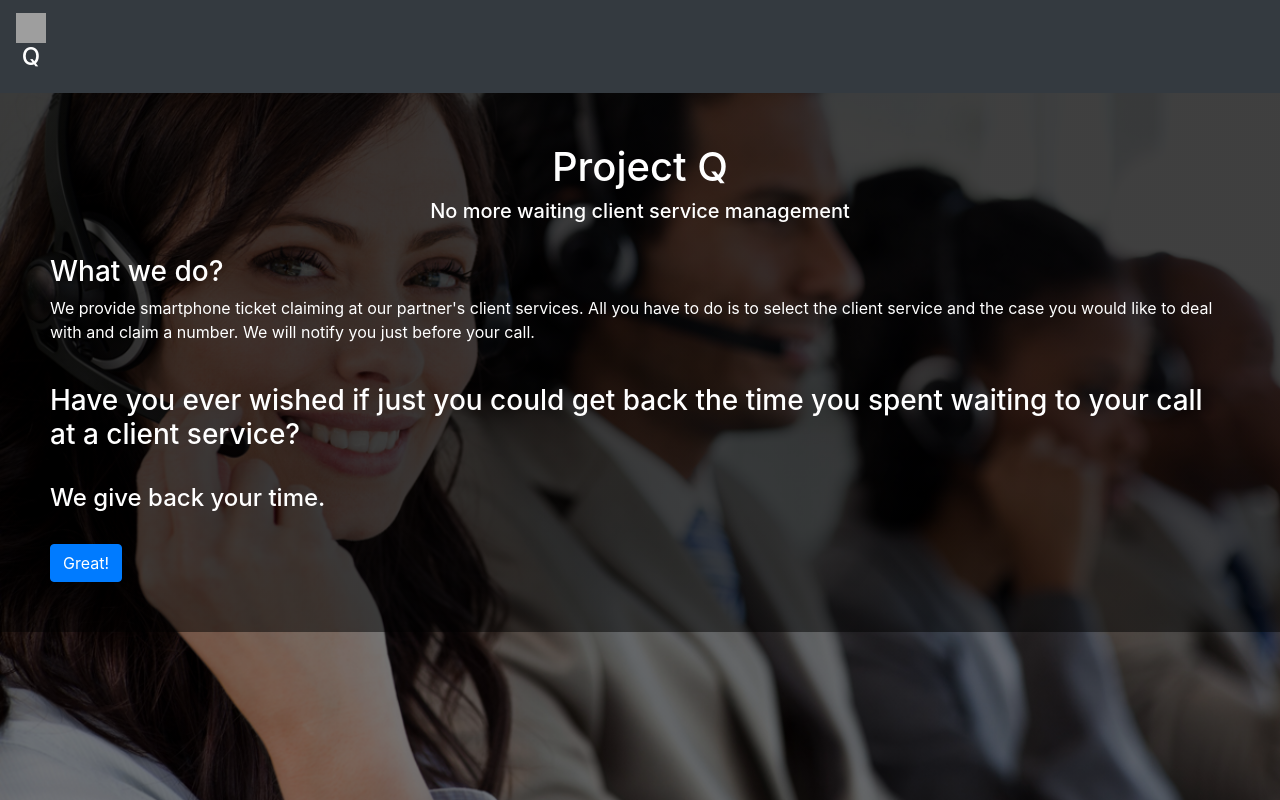
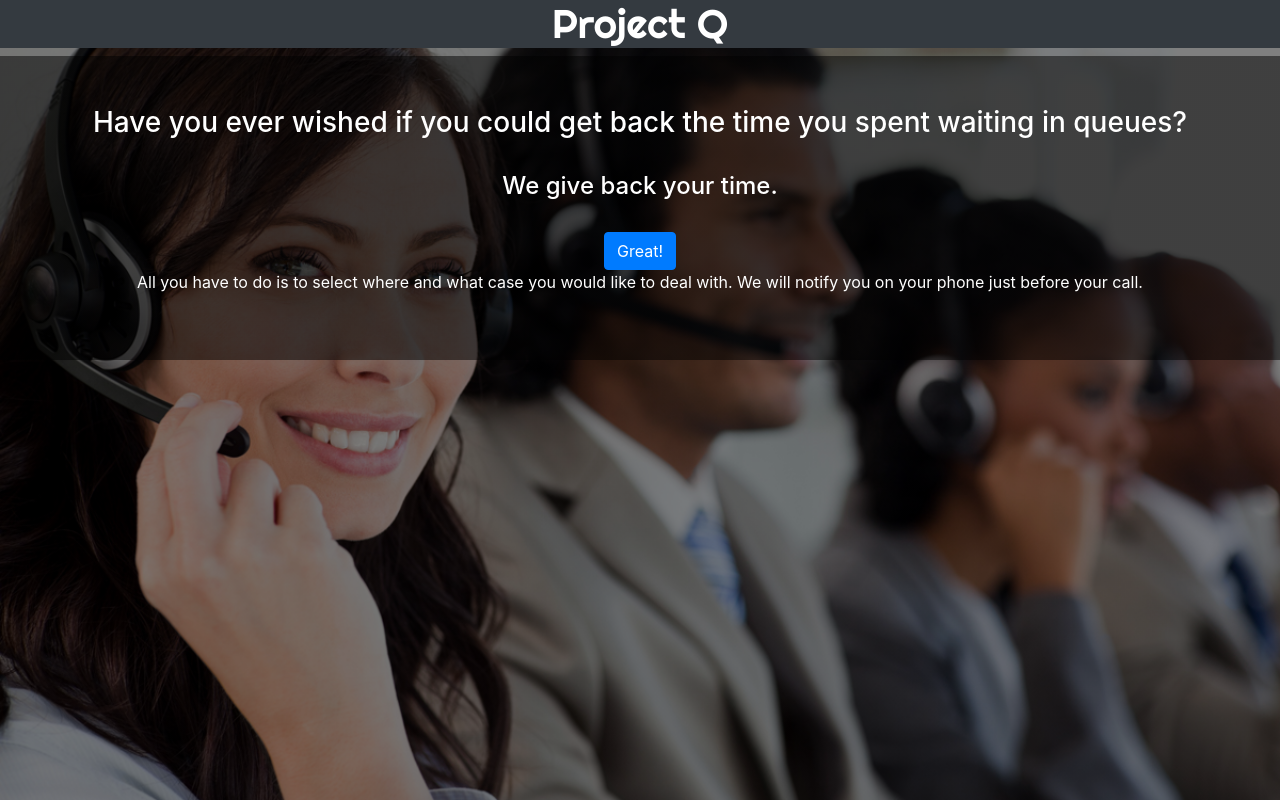
Before and after one commit to SzlukaEszter/projectq-new-frontend, a React (Create React App) app: page /welcome in a window 1280 px wide. Built offline with nearby package versions, Linux system fonts and the light colour scheme; grey boxes are pictures that could not be loaded.

Commit message:
'add good looking registration view'

```diff
--- a/public/index.html
+++ b/public/index.html
@@ -12,6 +12,7 @@
     <link rel="apple-touch-icon" href="%PUBLIC_URL%/logo192.png" />
     <link rel="stylesheet" href="https://fonts.googleapis.com/css?family=Roboto:300,400,500,700&display=swap" />
     <link rel="stylesheet" href="https://fonts.googleapis.com/icon?family=Material+Icons" />
+    <link href="https://fonts.googleapis.com/css?family=Righteous&display=swap" rel="stylesheet"/>
     <link
             rel="stylesheet"
             href="https://maxcdn.bootstrapcdn.com/bootstrap/4.3.1/css/bootstrap.min.css"
--- a/src/App.js
+++ b/src/App.js
@@ -7,6 +7,7 @@ import UserView from "./Views/UserView";
 import {BrowserRouter as Router, Route, Switch} from "react-router-dom";
 import RegisterView from "./Views/RegisterView";
 import WelcomeView from "./Views/WelcomeView";
+import HeadLine from "./Layout/HeadLine";
 
 
 function App() {
@@ -14,7 +15,7 @@ function App() {
         <>
             <Router>
                 <div className="App">
-                    <AppNavigation/>
+                    <HeadLine/>
                     <Switch>
                         <Route path="/welcome" component={WelcomeView}/>
                         <Route path="/register" component={RegisterView}/>
--- a/src/DataElements/LoginForm.js
+++ b/src/DataElements/LoginForm.js
@@ -13,7 +13,6 @@ class LoginForm extends Component {
 
     getStyle() {
         return {
-            background: 'linear-gradient(rgba(0, 0, 0, 0.5), rgba(0, 0, 0, 0.5))',
             minHeight: '2vh',
             maxWidth: 'content-box',
             padding: '20px',
@@ -33,7 +32,7 @@ class LoginForm extends Component {
             <div className="Formcontainer" style={this.getStyle()}>
                 <h2>Sign In</h2>
                 <Form>
-                    <Form.Group controlId="formBasicUsername" style={{paddingTop: '150px'}}>
+                    <Form.Group controlId="formBasicUsername" style={{paddingTop: '128px'}}>
                         <Form.Label>Username</Form.Label>
                         <Form.Control type="username" placeholder="Username" onChange={event => this.setUn(event)}/>
                         <Form.Text className="text-muted">
--- a/src/DataElements/Map.js
+++ b/src/DataElements/Map.js
@@ -2,29 +2,36 @@ import React, {Component} from 'react';
 import PropTypes from 'prop-types';
 
 class Map extends Component {
+    //default values are coordinate of BP null kilometer
     state = {
-        latitude: null,
-        longitude: null
+        latitude: 47.497912,
+        longitude: 19.040235
+    };
+
+    /*componentDidMount() {  // also a lifecycle method
+        //gets browser's location and calls the callbacks provided in its parameters
+        navigator.geolocation.getCurrentPosition(this.succes, this.error);
     }
 
-    componentDidMount() {  // also a lifecycle method
-        //gets browser's location and calls the callbacks provided in its parameters
-        navigator.geolocation.getCurrentPosition(this.success, this.error);
-    }
-
-    succes = () => {
-        let latitude = position.coords.latitude;
-        let longitude = position.coords.longitude;
+    succes = (position) => {
+        this.setState({latitude: position.coords.latitude, longitude: position.coords.longitude});
     };
 
-        return
-            "https://maps.googleapis.com/maps/api/staticmap?center=" + latitude + "," + longitude + "&zoom=13&size=300x300&sensor=false";
+    error = () => {
+        alert("Sorry, something went wrong!");
+    };*/
 
+    getMapURL = () => {
+        return "https://maps.googleapis.com/maps/api/staticmap?center=" + this.state.latitude + "," + this.state.longitude + "&zoom=13&size=300x300&sensor=false";
+
+    };
 
     render(){
+
         return (
-           // <img src= "https://maps.googleapis.com/maps/api/staticmap?center="{latitude},{longitude}"&zoom=13&size=300x300&sensor=false";{}>
-           // </img>
+            <div>
+                <img src={this.getMapURL} alt=""/>
+            </div>
         );
     }
 }
--- a/src/DataElements/RegisterForm.js
+++ b/src/DataElements/RegisterForm.js
@@ -14,7 +14,6 @@ class RegisterForm extends Component {
 
     getStyle() {
         return {
-            background: 'linear-gradient(rgba(0, 0, 0, 0.5), rgba(0, 0, 0, 0.5))',
             minHeight: '2vh',
             maxWidth: 'content-box',
             padding: '20px',
@@ -45,9 +44,6 @@ class RegisterForm extends Component {
                     <Form.Group controlId="formBasicUsername">
                         <Form.Label>Username</Form.Label>
                         <Form.Control type="email" placeholder="Email" onChange={event => this.setEmail(event)}/>
-                        <Form.Text className="text-muted">
-                            We'll never share your email with anyone else.
-                        </Form.Text>
                     </Form.Group>
                     <Button variant="primary" type="button" onClick={this.sendCredentials}>Sign Up</Button><br/>
                 </Form>
--- a/src/Layout/AppNavigation.js
+++ b/src/Layout/AppNavigation.js
@@ -3,18 +3,12 @@ import React, {Component} from "react";
 
 class AppNavigation extends Component{
 
+
     render(){
         return(
             <Navbar bg="dark" variant="dark">
-        <Navbar.Brand href="#home">
-            <img
-                alt=""
-                src="/letter-q-alphabet-clip-art-letter-q-cliparts.jpg"
-                width="30"
-                height="30"
-                className="d-inline-block align-top"
-            />{' '}
-            <h4>Q</h4>
+                <Navbar.Brand href="#home">
+            <h1 style={{ontFamily: 'Righteous, cursive'}}>Q</h1>
         </Navbar.Brand>
     </Navbar>);
     }
--- /dev/null
+++ b/src/Layout/HeadLine.js
@@ -0,0 +1,12 @@
+import React, {Component} from "react";
+
+class HeadLine extends Component {
+    render(){
+        return(
+           <div style={{backgroundColor: "#343a40", fontFamily: 'Righteous, cursive', color: 'white'}}>
+               <h1>Project Q</h1>
+           </div>
+        );
+    }
+}
+export default HeadLine;
--- a/src/Views/RegisterView.js
+++ b/src/Views/RegisterView.js
@@ -8,14 +8,21 @@ import LoginForm from "../DataElements/LoginForm";
 
 class RegisterView extends Component {
 
+    getStyle() {
+        return {
+            background: 'linear-gradient(rgba(0, 0, 0, 0.5), rgba(0, 0, 0, 0.5))',
+        };
+    }
+
     render() {
+
         return (
             <Container>
                 <Row>
-                    <Col>
+                    <Col style={this.getStyle()}>
                             <RegisterForm/>
                     </Col>
-                    <Col>
+                    <Col style={this.getStyle()}>
                             <LoginForm/>
                     </Col>
                 </Row>
--- a/src/Views/UserView.js
+++ b/src/Views/UserView.js
@@ -2,6 +2,7 @@ import React, {Component} from 'react';
 import axios from 'axios';
 import NumberClaimForm from "../DataElements/NumberClaimForm";
 import Ticket from "../DataElements/Ticket";
+import Map from "../DataElements/Map";
 
 
 class UserView extends Component {
@@ -28,10 +29,7 @@ class UserView extends Component {
         }
 
     componentDidMount() {  // also a lifecycle method
-        //gets browser's location and calls the callbacks provided in its parameters
-        navigator.geolocation.getCurrentPosition(this.success, this.error);
-        //axios.defaults.headers.common["Authorization"] = "Bearer " + localStorage.getItem("token");
-        axios.post("http://localhost:8080/").then((res) => this.setState({selectables: res.data, isLoaded:true}))
+        axios.post("http://localhost:8080/").then(res => this.setState({selectables: res.data, isLoaded:true}))
             .catch(error => alert(error));
     }
 
--- a/src/Views/WelcomeView.js
+++ b/src/Views/WelcomeView.js
@@ -3,6 +3,7 @@ import React, {Component} from 'react';
 import Button from "react-bootstrap/Button";
 import {Redirect} from "react-router-dom";
 import RegisterView from "./RegisterView";
+import HeadLine from "../Layout/HeadLine";
 
 class WelcomeView extends Component {
     state = {
@@ -37,22 +38,14 @@ class WelcomeView extends Component {
 
         return (
             <div className="welcome" style={this.getStyle()}>
-                <h1>Project Q</h1>
-                <h5>No more waiting client service management</h5><br/>
-                <div style={{textAlign: 'left', paddingTop: '200'}}>
-                    <h3 >What we do?</h3>
-                    <p>We provide smartphone ticket claiming at our partner's client
-                        services.
-                        All you have to do is to select the client service and the case you would like to deal with and
-                        claim a number.
-                        We will notify you just before your call.</p><br/>
-                    <h3>Have you ever wished if just you could get back the time you spent waiting to your call at a
-                        client
-                        service?</h3><br/>
+                <div style={{paddingTop: '300'}}>
+                    <h3>Have you ever wished if you could get back the time you spent waiting in queues?</h3><br/>
                     <h4>We give back your time.</h4><br/>
                     <Button variant="primary" onClick={() => this.setState({redirect: true})}>Great!</Button>
+                    <p>All you have to do is to select where and what case you would like to deal with.
+                        We will notify you on your phone just before your call.</p>
+                </div>
                     {this.goToRegistration()}
-                </div>
             </div>
         );
     }
```
